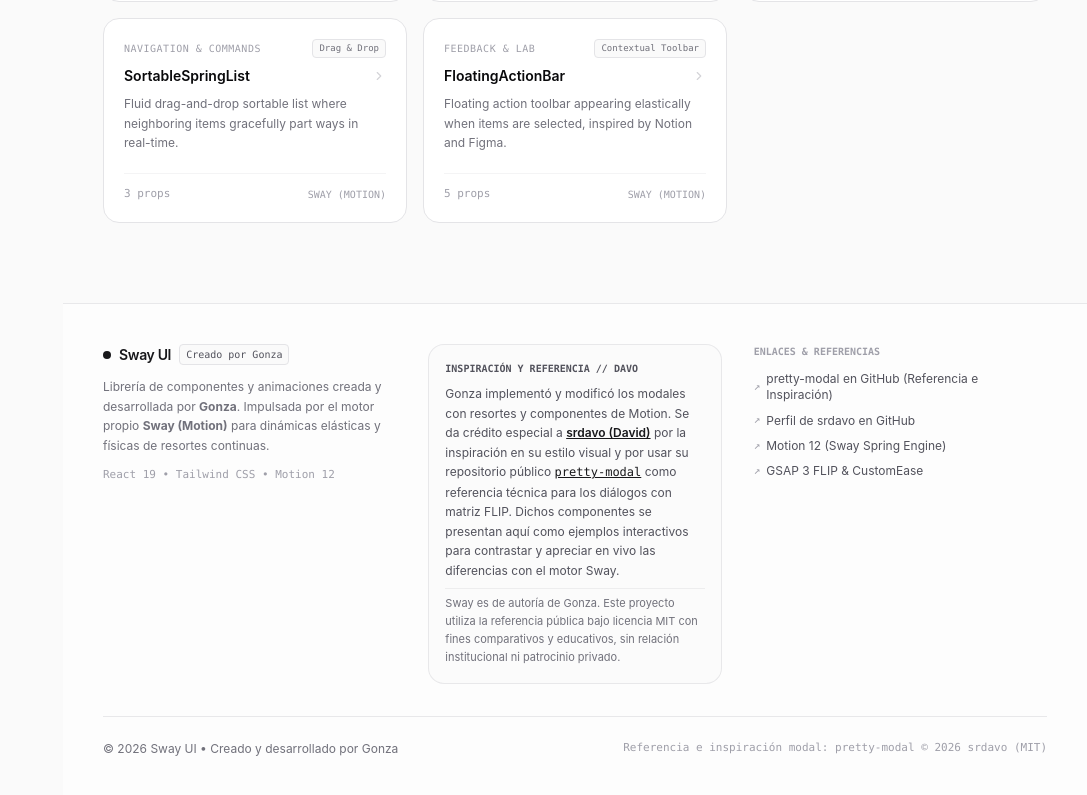
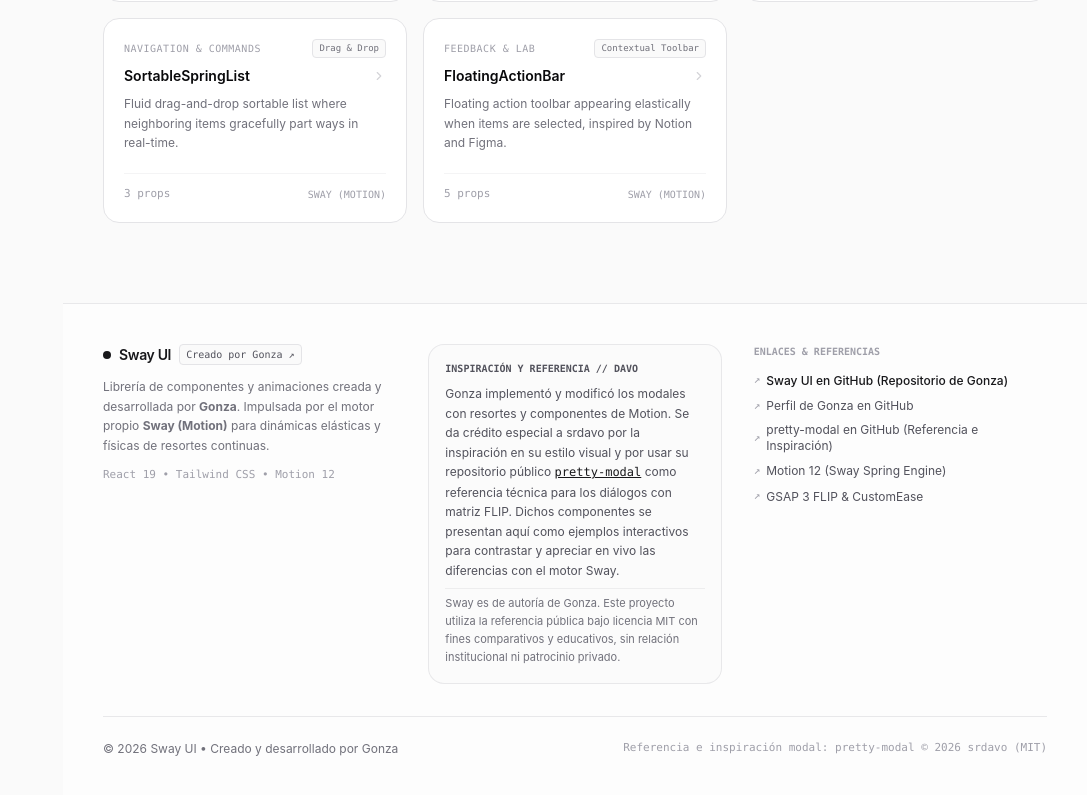
Before and after one commit to GnzaDev/ui-components, a React (Vite) app: page / in a window 1280 px wide. Shown: the part 1915-2710 px from the top of the page, without its empty margins (193-1280 px from the left). Built offline with nearby package versions, Linux system fonts and the light colour scheme; the HTML template or start-up script is replaced by a standard one.

Commit message:
docs: update footer links to feature GnzaDev repository and profile

```diff
--- a/src/demo/ShowcaseDemo.tsx
+++ b/src/demo/ShowcaseDemo.tsx
@@ -1362,12 +1362,22 @@
           <div className="space-y-3">
             <div className="flex items-center gap-2">
               <span className="h-2 w-2 rounded-full bg-zinc-900 dark:bg-white" />
-              <span className="text-sm font-semibold tracking-tight text-zinc-900 dark:text-zinc-100">
+              <a
+                href="https://github.com/GnzaDev/ui-components"
+                target="_blank"
+                rel="noopener noreferrer"
+                className="text-sm font-semibold tracking-tight text-zinc-900 hover:text-black dark:text-zinc-100 dark:hover:text-white transition-colors"
+              >
                 Sway UI
-              </span>
-              <span className="rounded border border-zinc-200 bg-zinc-50 px-1.5 py-0.5 font-mono text-[10px] text-zinc-600 dark:border-zinc-800 dark:bg-zinc-800 dark:text-zinc-400">
-                Creado por Gonza
-              </span>
+              </a>
+              <a
+                href="https://github.com/GnzaDev"
+                target="_blank"
+                rel="noopener noreferrer"
+                className="rounded border border-zinc-200 bg-zinc-50 px-1.5 py-0.5 font-mono text-[10px] text-zinc-600 dark:border-zinc-800 dark:bg-zinc-800 dark:text-zinc-400 hover:text-zinc-950 dark:hover:text-white transition-colors"
+              >
+                Creado por Gonza ↗
+              </a>
             </div>
             <p className="text-xs text-zinc-500 dark:text-zinc-400 leading-relaxed">
               Librería de componentes y animaciones creada y desarrollada por <strong>Gonza</strong>. Impulsada por el motor propio <strong>Sway (Motion)</strong> para dinámicas elásticas y físicas de resortes continuas.
@@ -1383,16 +1393,7 @@
               Inspiración y Referencia // Davo
             </span>
             <p className="text-xs text-zinc-600 dark:text-zinc-400 leading-relaxed">
-              Gonza implementó y modificó los modales con resortes y componentes de Motion. Se da crédito especial a{" "}
-              <a
-                href="https://github.com/srdavo"
-                target="_blank"
-                rel="noopener noreferrer"
-                className="font-semibold text-zinc-900 underline dark:text-zinc-200 hover:text-zinc-950 dark:hover:text-white"
-              >
-                srdavo (David)
-              </a>{" "}
-              por la inspiración en su estilo visual y por usar su repositorio público{" "}
+              Gonza implementó y modificó los modales con resortes y componentes de Motion. Se da crédito especial a srdavo por la inspiración en su estilo visual y por usar su repositorio público{" "}
               <a
                 href="https://github.com/srdavo/pretty-modal"
                 target="_blank"
@@ -1416,6 +1417,28 @@
             <ul className="space-y-2 text-xs">
               <li>
                 <a
+                  href="https://github.com/GnzaDev/ui-components"
+                  target="_blank"
+                  rel="noopener noreferrer"
+                  className="inline-flex items-center gap-1.5 font-medium text-zinc-900 hover:text-zinc-950 dark:text-zinc-100 dark:hover:text-white transition-colors"
+                >
+                  <span className="font-mono text-[11px] text-zinc-400">↗</span>
+                  <span>Sway UI en GitHub (Repositorio de Gonza)</span>
+                </a>
+              </li>
+              <li>
+                <a
+                  href="https://github.com/GnzaDev"
+                  target="_blank"
+                  rel="noopener noreferrer"
+                  className="inline-flex items-center gap-1.5 text-zinc-600 hover:text-zinc-950 dark:text-zinc-400 dark:hover:text-white transition-colors"
+                >
+                  <span className="font-mono text-[11px] text-zinc-400">↗</span>
+                  <span>Perfil de Gonza en GitHub</span>
+                </a>
+              </li>
+              <li>
+                <a
                   href="https://github.com/srdavo/pretty-modal"
                   target="_blank"
                   rel="noopener noreferrer"
@@ -1423,17 +1446,6 @@
                 >
                   <span className="font-mono text-[11px] text-zinc-400">↗</span>
                   <span>pretty-modal en GitHub (Referencia e Inspiración)</span>
-                </a>
-              </li>
-              <li>
-                <a
-                  href="https://github.com/srdavo"
-                  target="_blank"
-                  rel="noopener noreferrer"
-                  className="inline-flex items-center gap-1.5 text-zinc-600 hover:text-zinc-950 dark:text-zinc-400 dark:hover:text-white transition-colors"
-                >
-                  <span className="font-mono text-[11px] text-zinc-400">↗</span>
-                  <span>Perfil de srdavo en GitHub</span>
                 </a>
               </li>
               <li>
```
